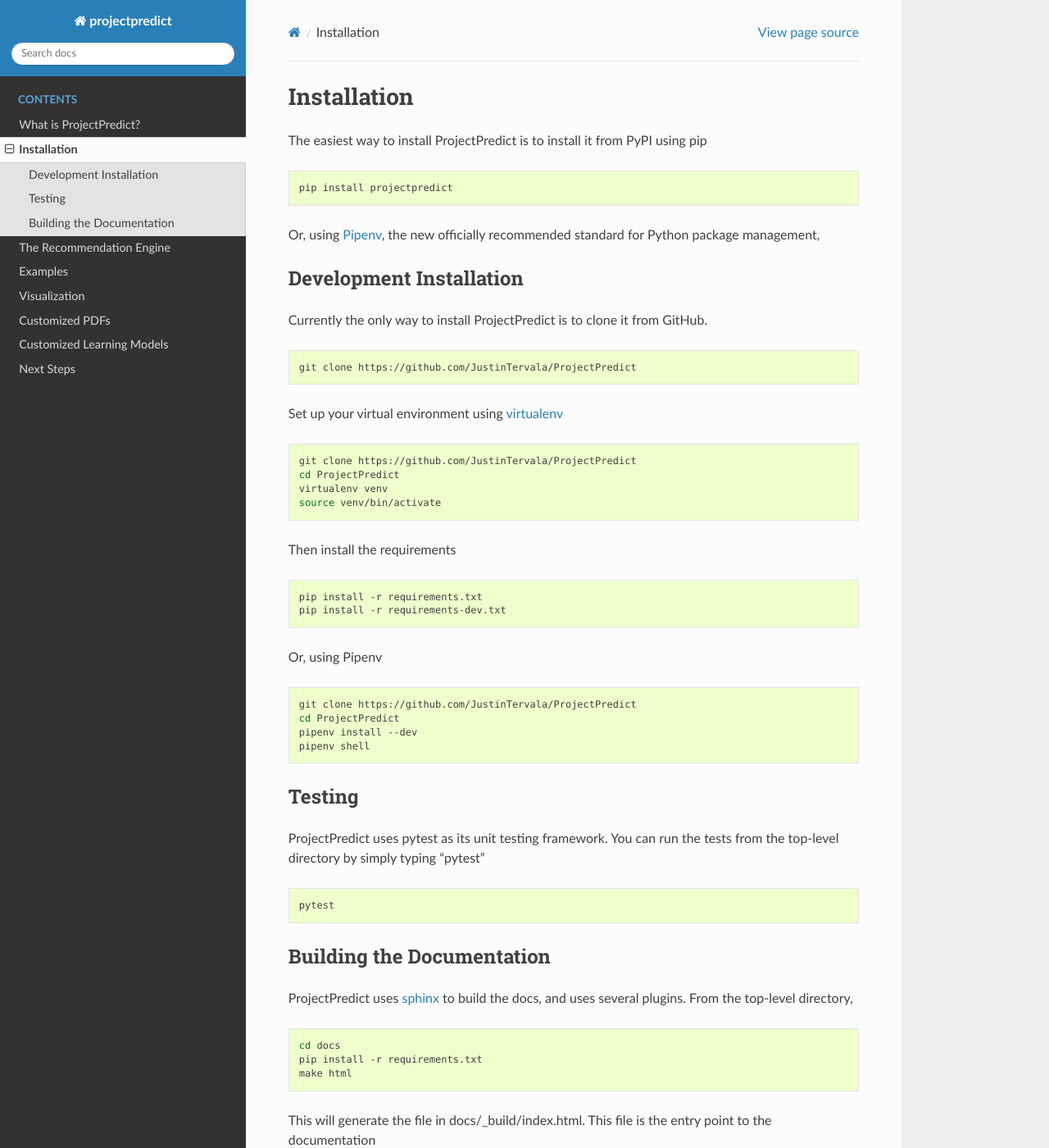
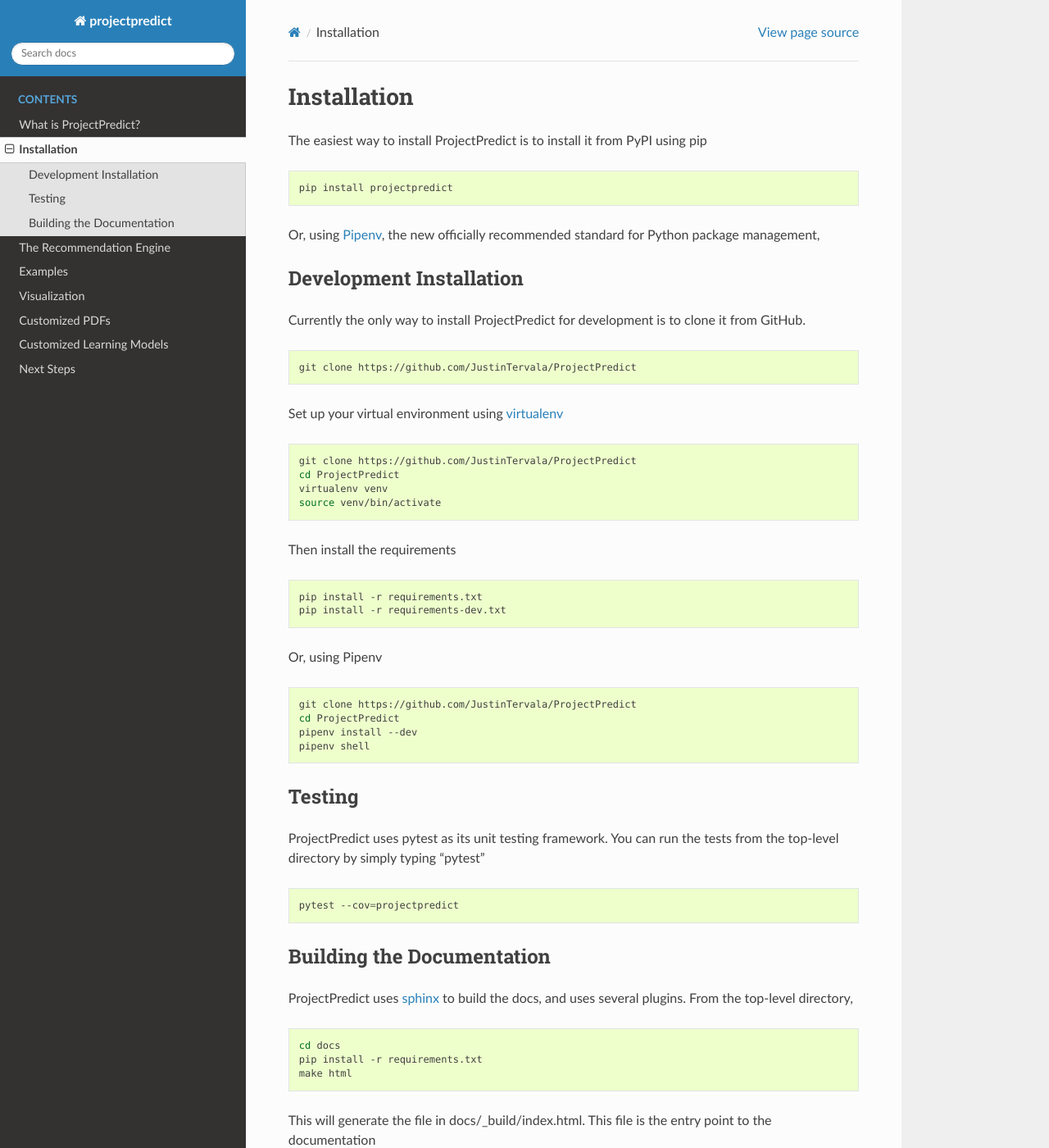
Before and after one commit to JustinTervala/ProjectPredict, a Sphinx documentation site: the page built from docs/installation.rst, in a window 1280 px wide and 1400 px high. Shown: the whole window at 82% size. Built offline with Sphinx 7.4.7 and the Read the Docs theme 2.0.0, drawn with Linux system fonts in a browser that asks for light colours; pages that are not in the unit, such as notebooks, are missing from menus.

Commit message:
updated installation docs

```diff
--- a/docs/installation.rst
+++ b/docs/installation.rst
@@ -16,7 +16,7 @@
 Development Installation
 ------------------------
 
-Currently the only way to install ProjectPredict is to clone it from GitHub.
+Currently the only way to install ProjectPredict for development is to clone it from GitHub.
 
 .. Link to GitHub
 
@@ -60,7 +60,7 @@
 
 .. code-block:: bash
 
-    pytest
+    pytest --cov=projectpredict
 
 Building the Documentation
 --------------------------
```
